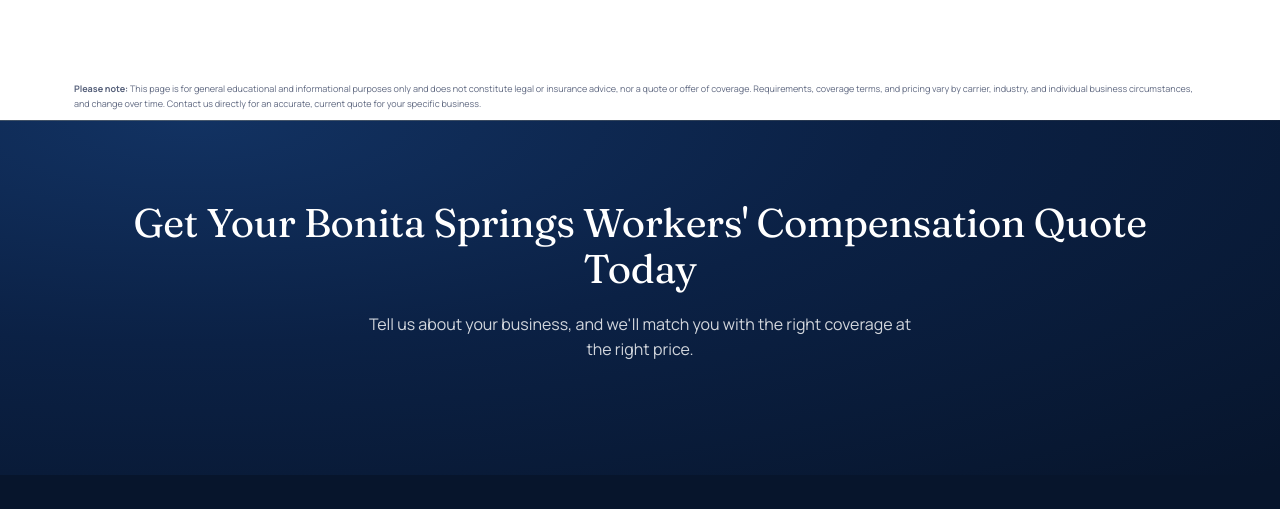
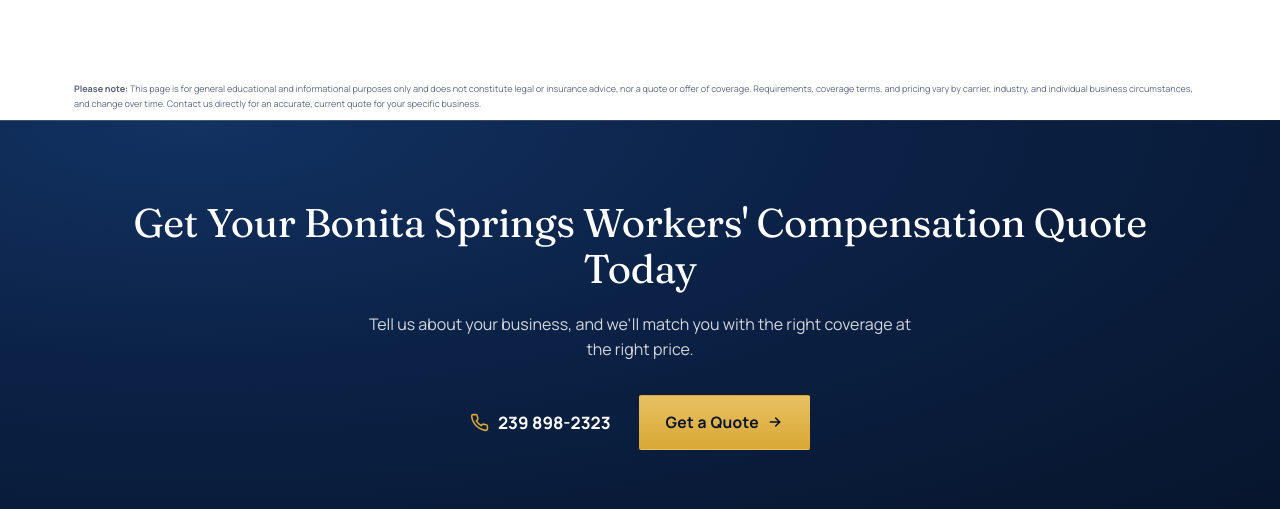
Before and after one commit to farra5454-ops/gl-brokers-website, a plain HTML site: page wc-contractor-cities/bonita-springs.html in a window 1280 px wide. Shown: the part 3110-3619 px from the top of the page. Drawn offline with Linux system fonts and the light colour scheme.

Commit message:
Add files via upload

```diff
--- a/wc-contractor-cities/bonita-springs.html
+++ b/wc-contractor-cities/bonita-springs.html
@@ -31,7 +31,7 @@
 <link rel="preconnect" href="https://fonts.googleapis.com">
 <link rel="preconnect" href="https://fonts.gstatic.com" crossorigin>
 <link href="https://fonts.googleapis.com/css2?family=Fraunces:ital,opsz,wght@0,9..144,400;0,9..144,500;0,9..144,600;1,9..144,400;1,9..144,500&family=IBM+Plex+Mono:wght@400;500&family=Manrope:wght@400;500;600;700;800&display=swap" rel="stylesheet">
-<link rel="stylesheet" href="../assets/css/style.min.css?v=20261016q">
+<link rel="stylesheet" href="../assets/css/style.min.css?v=20261109b">
 <link rel="stylesheet" href="../assets/css/live-status.css?v=20261016x">
 </head>
 <body>
@@ -169,6 +169,13 @@
   <div class="wrap reveal">
     <h2>Get Your Bonita Springs Workers' Compensation Quote Today</h2>
     <p>Tell us about your business, and we'll match you with the right coverage at the right price.</p>
+    <div class="hero-actions">
+      <a class="cta-phone" href="tel:+12398982323"><svg class="icon-lead" viewBox="0 0 24 24" fill="none" stroke="currentColor" stroke-width="2"><use href="#icon-phone"/></svg> 239 898-2323</a>
+      <a class="btn btn-gold btn-arrow-static" href="/contact">
+        Get a Quote
+        <svg viewBox="0 0 24 24" fill="none" stroke="currentColor" stroke-width="2.4" stroke-linecap="round"><path d="M5 12h14M13 6l6 6-6 6"/></svg>
+      </a>
+    </div>
   </div>
 </div>
 
```
Also changed, not shown: wc-contractor-cities/cape-coral.html (+8 -1 lines), wc-contractor-cities/estero.html (+8 -1 lines), wc-contractor-cities/fort-myers.html (+8 -1 lines), wc-contractor-cities/index.html (+8 -1 lines), wc-contractor-cities/lehigh-acres.html (+8 -1 lines), wc-contractor-cities/naples.html (+8 -1 lines), wc-contractor-cities/punta-gorda.html (+8 -1 lines), wc-contractor-cities/sanibel.html (+8 -1 lines).
